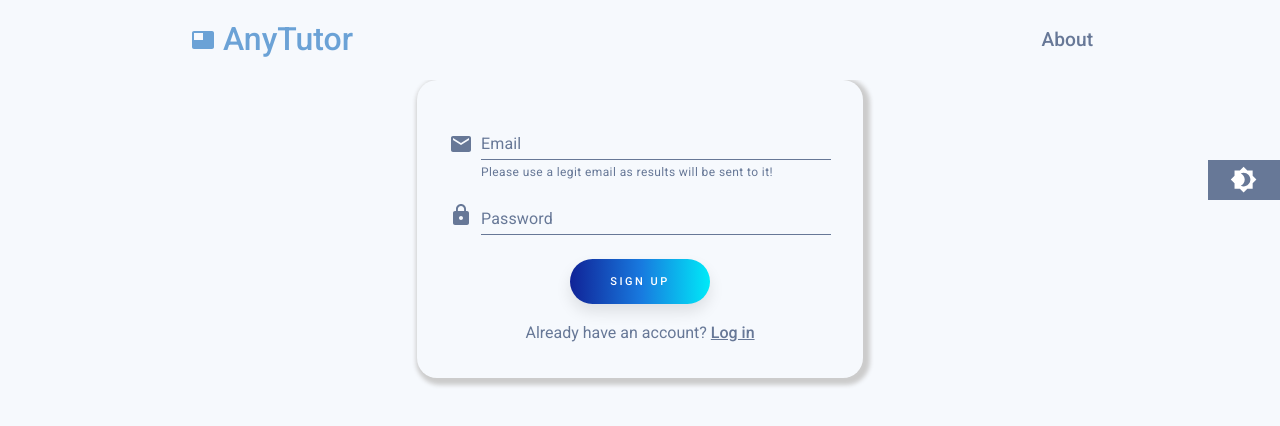
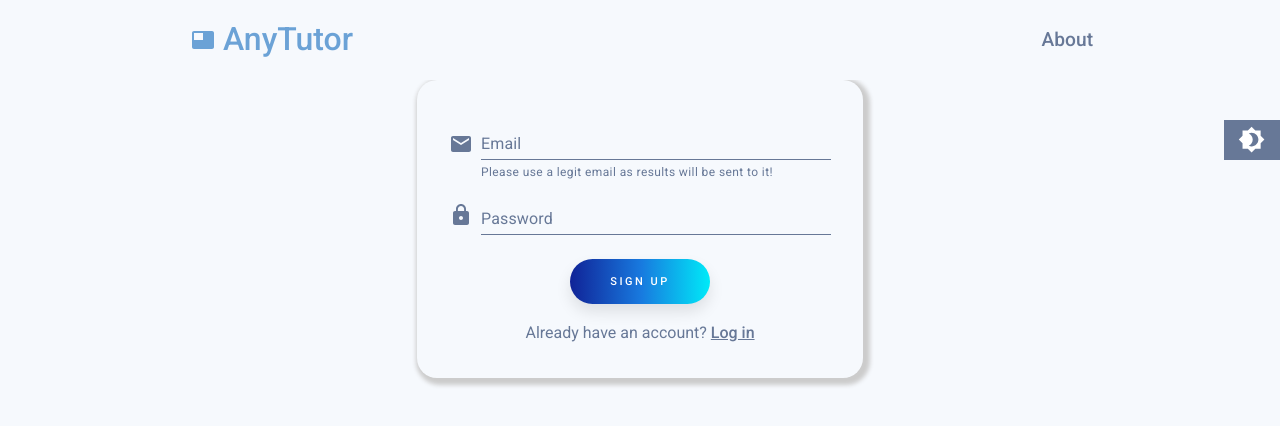
Before and after one commit to AllardQuek/AnyTutor, a React (Create React App) app: page /login in a window 1280 px wide. Shown: the top 426 px of the page. Built offline with nearby package versions, Linux system fonts and the light colour scheme; no server answers.

Commit message:
fixed alignment of icons

```diff
--- a/src/components/Toggle.js
+++ b/src/components/Toggle.js
@@ -14,9 +14,9 @@ const ToggleStyled = styled.button`
   border: none;
   position: fixed;
   right: 0;
-  top: 20%;
+  top: 15%;
   background-color: var(--theme-toggle-color);
-  width: 4.5rem;
+  width: 3.5rem;
   height: 2.5rem;
   z-index: 15; // If box overlaps with other components, it will still show (higher z-index)
   display: flex;
--- a/src/pages/Login.js
+++ b/src/pages/Login.js
@@ -164,8 +164,20 @@ const LoginStyled = styled.div`
     }
   }
 
-  .text-field {
-    min-width: 350px; // Extend text field line to the width of the container
+  @media (min-width: 481px) {
+    .text-field {
+      min-width: 350px; // Extend text field line to the width of the container
+    }
+  }
+
+  @media (max-width: 480px) {
+    .text-field {
+      min-width: 310px;
+    }
+  }
+
+  .grid {
+    flex-wrap: nowrap;
   }
 `;
 
```
